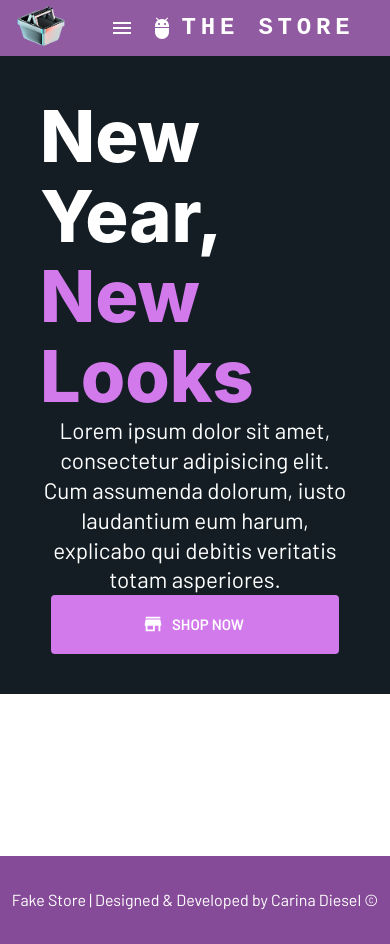
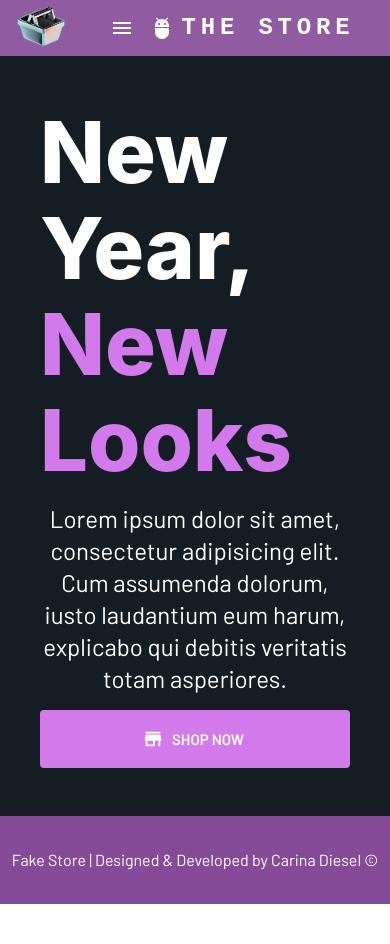
Before and after one commit to carinadiesel-dev/ecommerce-react, a React (Vite) app: page / in a window 390 px wide. After the commit the page ends 904 px from the top, so only its background shows below. Built offline with nearby package versions, Linux system fonts and the light colour scheme.

Commit message:
Home Page Mobile Breakpoints working

```diff
--- a/src/pages/Home.tsx
+++ b/src/pages/Home.tsx
@@ -15,7 +15,7 @@ const HomePage = () => {
         },
         [theme.breakpoints.down("sm")]: {
           flexDirection: "column",
-          height: "50rem",
+          height: "90vh",
         },
       }}
     >
@@ -46,6 +46,10 @@ const HomePage = () => {
           [theme.breakpoints.down("lg")]: {
             padding: 5,
           },
+          [theme.breakpoints.down("sm")]: {
+            height: "100%",
+            justifyContent: "space-around",
+          },
         }}
       >
         <Typography
@@ -55,13 +59,21 @@ const HomePage = () => {
             fontFamily: "inter",
             fontSize: "8rem",
             lineHeight: "8.3rem",
+            [theme.breakpoints.down("xl")]: {
+              fontSize: "7rem",
+              lineHeight: "7.3rem",
+            },
             [theme.breakpoints.down("lg")]: {
-              fontSize: "5.8rem",
+              fontSize: "5.5rem",
               lineHeight: "6.3rem",
             },
             [theme.breakpoints.down("md")]: {
               fontSize: "4.5rem",
               lineHeight: "5rem",
+            },
+            [theme.breakpoints.down("sm")]: {
+              fontSize: "5.3rem",
+              lineHeight: "6rem",
             },
           }}
         >
@@ -80,17 +92,23 @@ const HomePage = () => {
         </Typography>
         <Typography
           variant="h5"
-          width={{ md: "90%", lg: "80%" }}
+          width={{ md: "90%", lg: "80%", xl: "90%" }}
           sx={{
             fontSize: "1.8rem",
             color: "white",
             fontFamily: "barlow",
             textAlign: "center",
+            [theme.breakpoints.down("xl")]: {
+              fontSize: "1.6rem",
+            },
             [theme.breakpoints.down("lg")]: {
               fontSize: "1.5rem",
             },
             [theme.breakpoints.down("md")]: {
               fontSize: "1.4rem",
+            },
+            [theme.breakpoints.down("sm")]: {
+              fontSize: "1.5rem",
             },
           }}
         >
@@ -98,7 +116,14 @@ const HomePage = () => {
           assumenda dolorum, iusto laudantium eum harum, explicabo qui debitis
           veritatis totam asperiores.
         </Typography>
-        <Link href="/products">
+        <Link
+          href="/products"
+          sx={{
+            [theme.breakpoints.down("sm")]: {
+              width: "100%",
+            },
+          }}
+        >
           <Button
             startIcon={<StoreIcon />}
             size="large"
@@ -112,6 +137,9 @@ const HomePage = () => {
               "&:hover": {
                 backgroundColor: theme.palette.secondary.light,
               },
+              [theme.breakpoints.down("sm")]: {
+                width: "100%",
+              },
             }}
           >
             Shop Now
```
